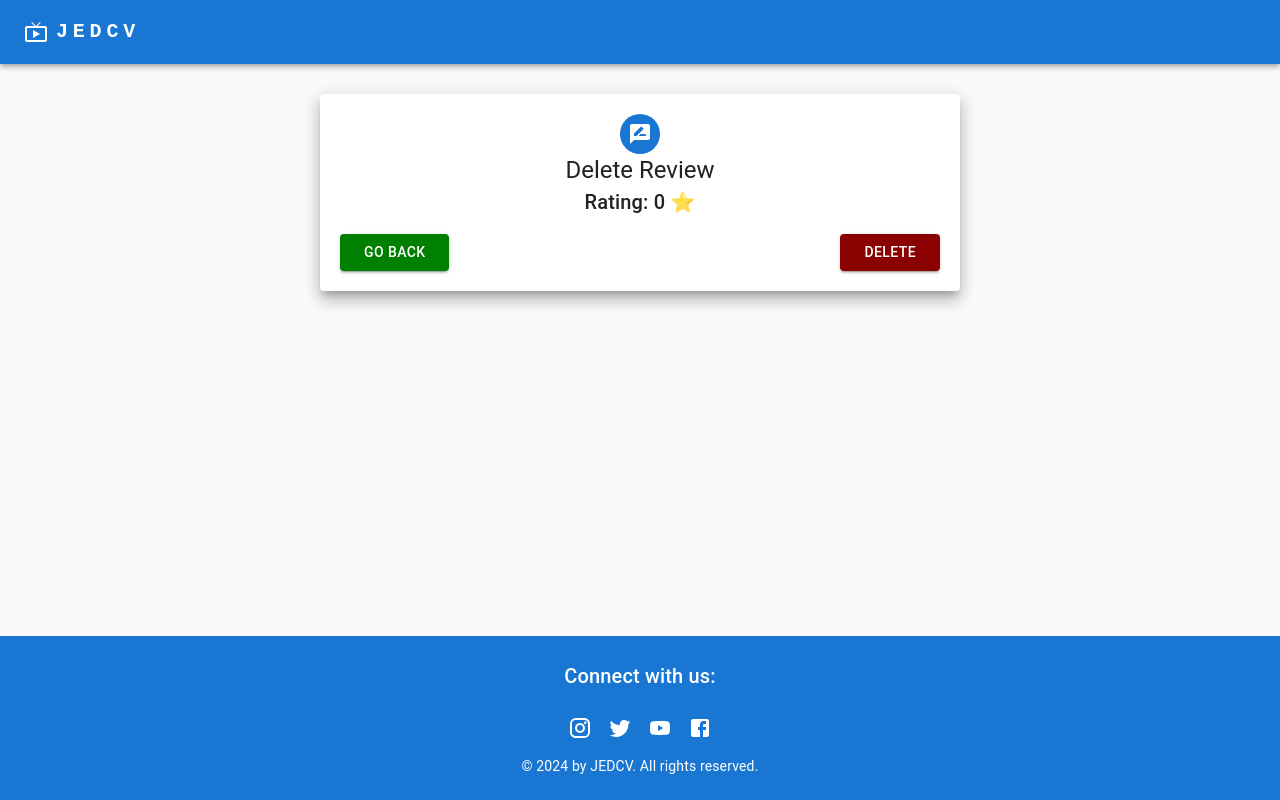
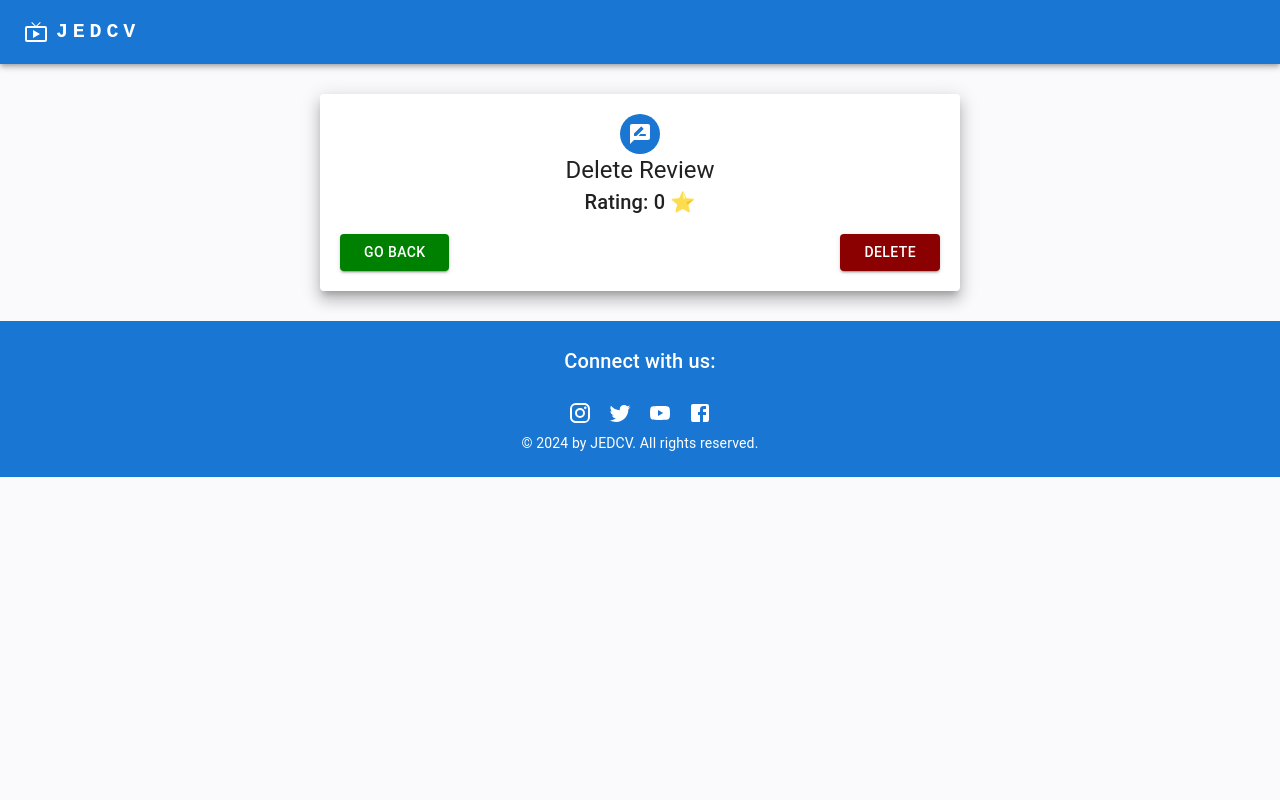
Before and after one commit to daltontewanger/milestone-2, a React (Create React App) app: page /deletereview/1/1 in a window 1280 px wide. Built offline with nearby package versions, Linux system fonts and the light colour scheme; no server answers; the HTML template or start-up script is replaced by a standard one.

Commit message:
Added Footer and Auto Adjustment

```diff
--- a/src/Components/Footer.js
+++ b/src/Components/Footer.js
@@ -7,7 +7,7 @@ import InstagramIcon from '@mui/icons-material/Instagram';
 import TwitterIcon from '@mui/icons-material/Twitter';
 import FacebookIcon from '@mui/icons-material/Facebook';
 
-const Footer = () => {
+const Footer = ({ isMainPage }) => {
   return (
     <Box
       component="footer"
@@ -16,9 +16,11 @@ const Footer = () => {
         color: 'white',
         textAlign: 'center',
         py: 3,
-        position: 'fixed',
-        bottom: 0,
+        position: isMainPage ? 'fixed' : 'static',
+        bottom: isMainPage ? 0 : 'auto',
+        left: 0,
         width: '100%',
+        zIndex: 1000,
       }}
     >
       <Typography variant="h6">Connect with us:</Typography>
@@ -64,7 +66,7 @@ const Footer = () => {
           <FacebookIcon />
         </IconButton>
       </Box>
-      <Typography variant="body2" mt={1}>© 2024 by JEDCV. All rights reserved.</Typography>
+      <Typography variant="body2">© 2024 by JEDCV. All rights reserved.</Typography>
     </Box>
   );
 }
```
